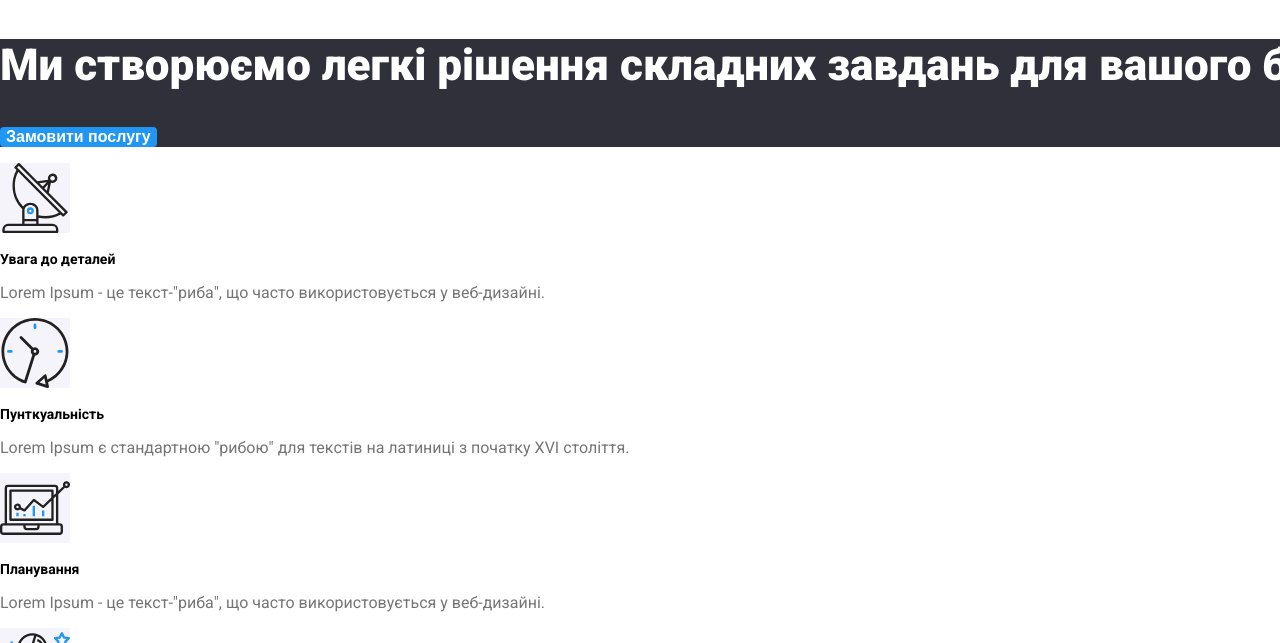
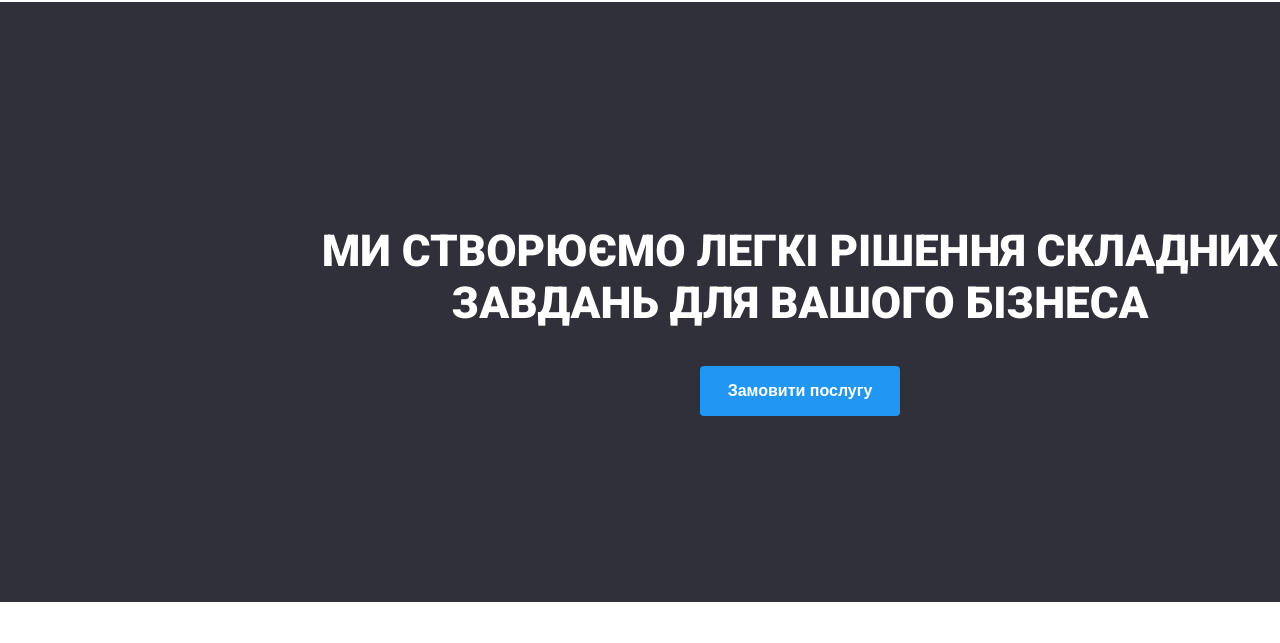
Before and after one commit to SolonetsMykhailo/wt-markup-03, a plain HTML site: page index.html in a window 1280 px wide. Shown: the part 78-721 px from the top of the page. Drawn offline with Linux system fonts and the light colour scheme.

Commit message:
advantages
end section about advantages

```diff
--- a/css/style.css
+++ b/css/style.css
@@ -61,11 +61,21 @@ header nav ul li:hover{
     color: var(--blue);
     fill: var(--blue);
 }
-.order {background-color: #2F303A;}
+.order {
+    background-color: #2F303A;
+    display: flex;
+    height: 600px;
+    flex-direction: column;
+    align-items: center;
+    justify-content: center
+}
 .order h1{
     color: #ffff;
     font-size: 44px;
     font-weight:900;
+    width: 1048px;
+    text-align: center;
+    text-transform: uppercase;
 }
 .order button {
     background-color:var(--blue);
@@ -75,13 +85,37 @@ header nav ul li:hover{
     cursor:pointer;
     border: 0;
     border-radius: 4px;
+    width: 200px;
+    height: 50px;
 }
-.advantages ul li .icon{background-color: #F5F4FA;}
+.advantages{
+    margin-top: 44px;
+}
+ .advantages ul {
+    display: flex;
+    margin-left: 215px;
+ }
+ .advantages ul li{
+    margin-right: 30px;
+ }
+  .advantages ul li:last-child {
+      margin-right: 0;
+  }
+.advantages ul li .icon{
+    background-color: #F5F4FA;
+    width: 270px;
+    height: 120px;
+    display: flex;
+    justify-content: center;
+    align-items: center;
+}
 .advantages ul li h3 {
     font-weight: 700;
-    font-size: 14px;
 }
-.advantages ul li p {color: var(--grey_text);}
+.advantages ul li p {
+    color: var(--grey_text);
+    width: 270px;
+}
 .work h2{
     font-size: 36px;
     font-weight: 700;
```
